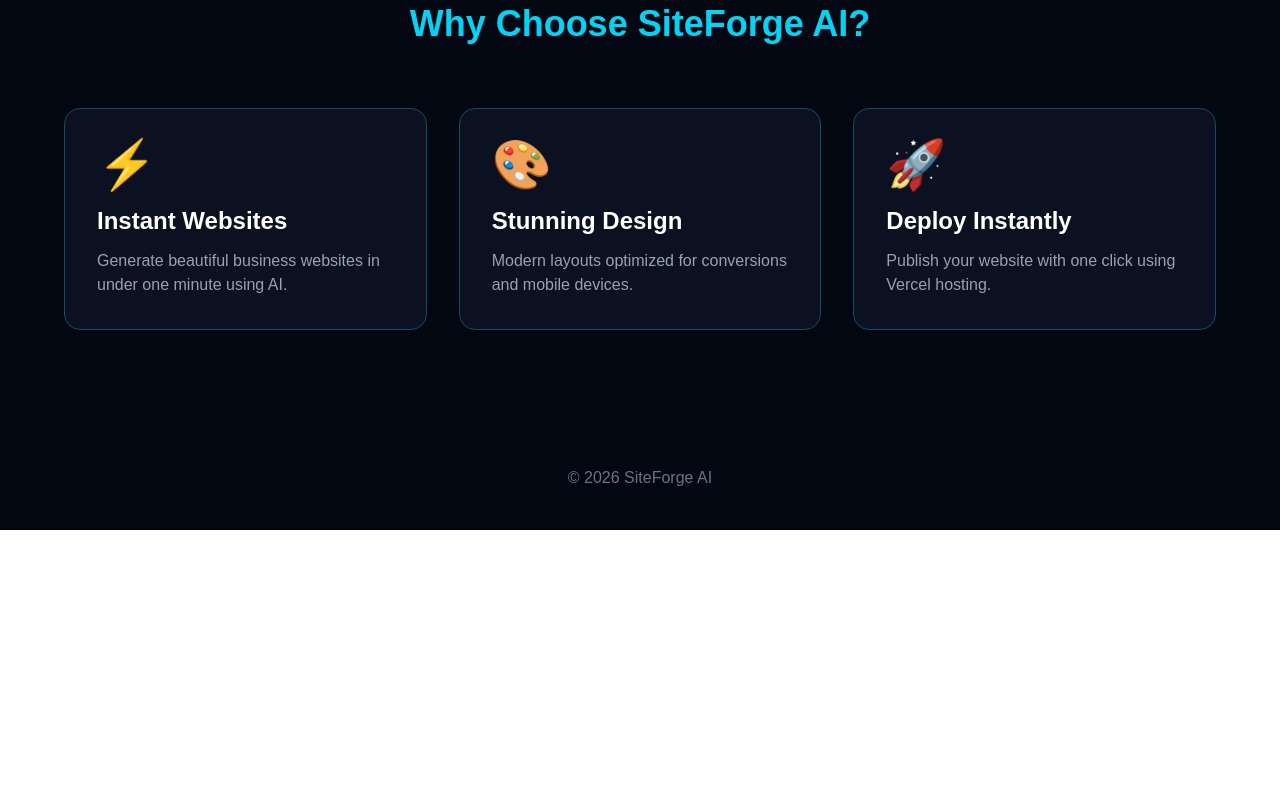
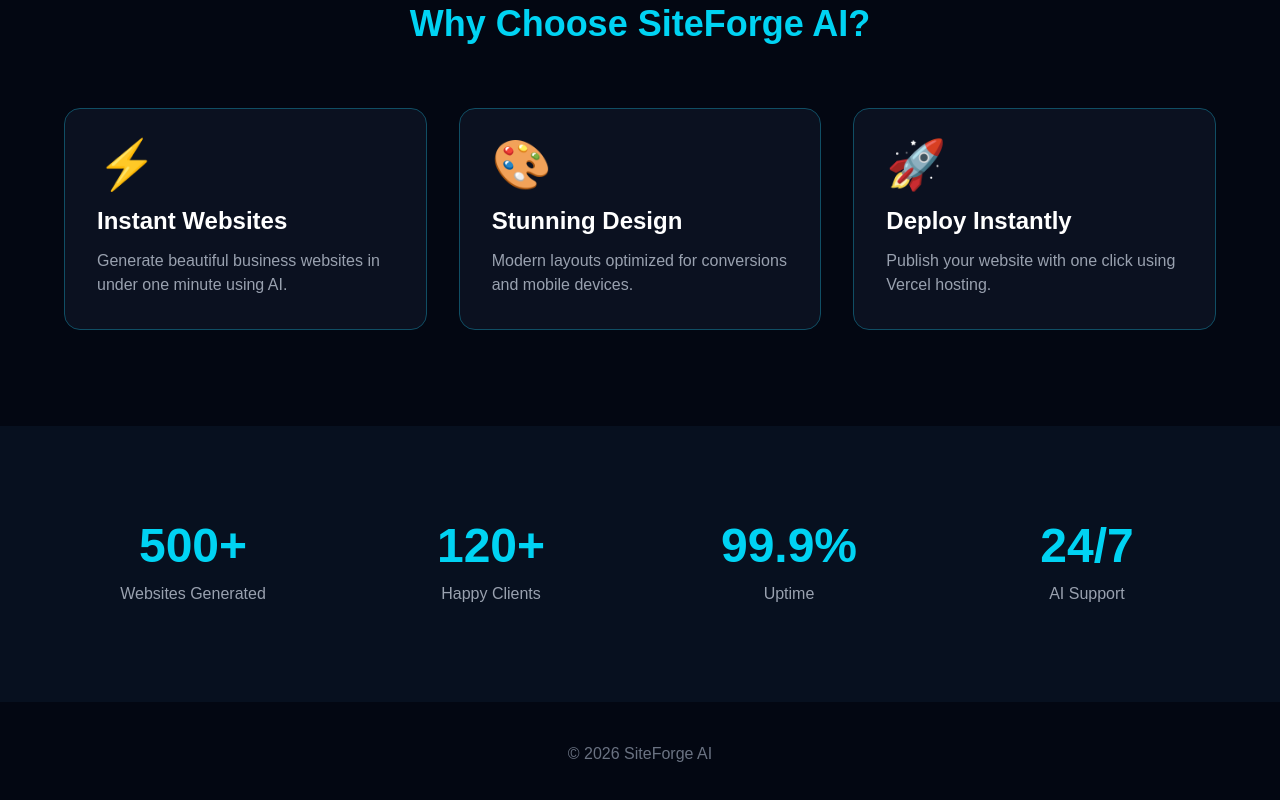
Before and after one commit to imakshadasw/siteforge-ai, a Next.js app in the folder siteforge-ai/: page / in a window 1280 px wide. Shown: the part 880-1680 px from the top of the page. Before the commit the page ends 1410 px from the top, so only its background shows below. Built offline with nearby package versions, Linux system fonts and the light colour scheme.

Commit message:
Added feature cards section

```diff
--- /dev/null
+++ b/siteforge-ai/app/components/Stats.tsx
@@ -0,0 +1,29 @@
+export default function Stats() {
+  return (
+    <section className="py-24 bg-[#07101f]">
+      <div className="max-w-6xl mx-auto grid md:grid-cols-4 gap-10 text-center">
+
+        <div>
+          <h2 className="text-5xl font-bold text-cyan-400">500+</h2>
+          <p className="text-gray-400 mt-3">Websites Generated</p>
+        </div>
+
+        <div>
+          <h2 className="text-5xl font-bold text-cyan-400">120+</h2>
+          <p className="text-gray-400 mt-3">Happy Clients</p>
+        </div>
+
+        <div>
+          <h2 className="text-5xl font-bold text-cyan-400">99.9%</h2>
+          <p className="text-gray-400 mt-3">Uptime</p>
+        </div>
+
+        <div>
+          <h2 className="text-5xl font-bold text-cyan-400">24/7</h2>
+          <p className="text-gray-400 mt-3">AI Support</p>
+        </div>
+
+      </div>
+    </section>
+  );
+}
--- a/siteforge-ai/app/page.tsx
+++ b/siteforge-ai/app/page.tsx
@@ -1,3 +1,4 @@
+import Stats from "./components/Stats";
 import Navbar from "./components/Navbar";
 import Hero from "./components/Hero";
 import Features from "./components/Features";
@@ -9,6 +10,7 @@ export default function Home() {
       <Navbar />
       <Hero />
       <Features />
+      <Stats />
       <Footer />
     </main>
   );
```
